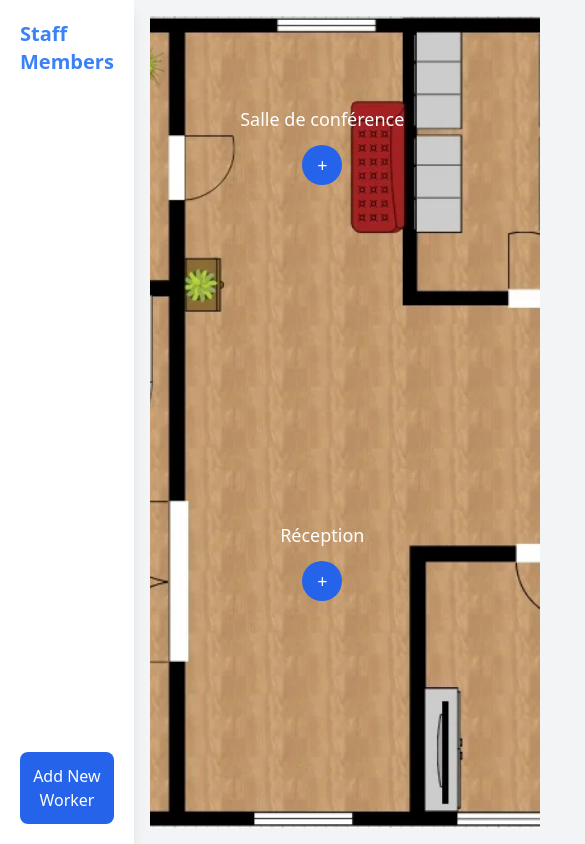
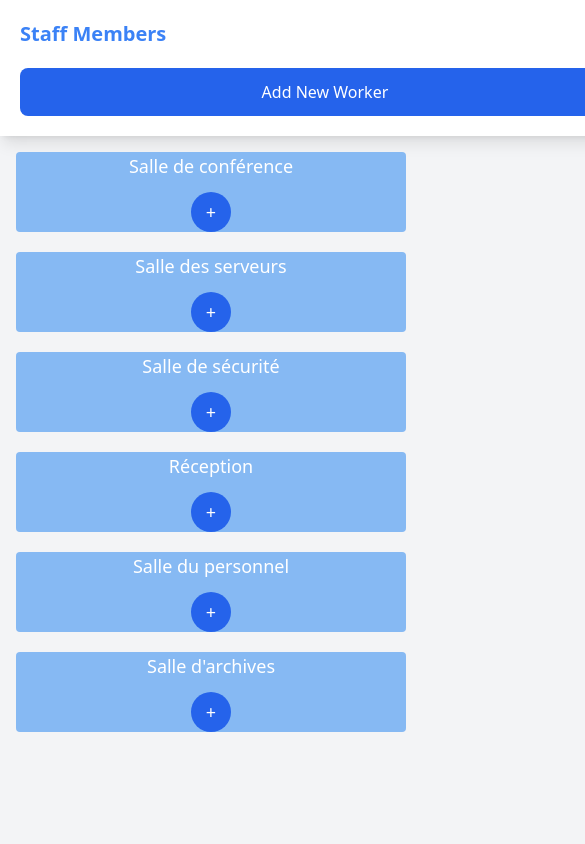
Before and after one commit to elmouhilih044-a11y/Workspace-Staff-Manager, a plain HTML site: page index.html in a window 390 px wide. Shown: the top 844 px of the page, 585 px wide, since content can reach past the window. Drawn offline with nearby package versions, Linux system fonts and the light colour scheme.

Commit message:
feat: add responsive design for mobile

```diff
--- a/assets/style.css
+++ b/assets/style.css
@@ -1,3 +1,10 @@
+
+body,
+.parent,
+aside {
+    min-width: 320px;
+}
+
 .parent {
     background-image: url(images/plan.webp);
     background-position: center;
@@ -9,6 +16,8 @@
     width: 100%;
     gap: 20px;
     margin: 1rem;
+
+
 
     grid-template-areas:
         "salleConference . salleServeurs salleSecurite"
@@ -52,3 +61,23 @@
     background-color: rgba(0, 246, 246, 0);
     width: 100%;
 }
+
+@media (max-width: 767px) {
+    .parent {
+        background-image: none !important;
+        grid-template-columns: 1fr !important;
+        grid-template-areas: none !important;
+        grid-template-rows: auto !important;
+    }
+
+    #salleConference,
+    #salleReception,
+    #salleServeurs,
+    #salleSecurite,
+    #sallePersonnel,
+    #salleArchives {
+        grid-area: auto !important;
+        border-radius: 4px;
+        background-color: rgb(134, 185, 243);
+    }
+}
--- a/index.html
+++ b/index.html
@@ -3,6 +3,7 @@
 
 <head>
     <meta charset="UTF-8">
+    <meta name="viewport" content="width=device-width, initial-scale=1.0">
     <script src="https://cdn.tailwindcss.com"></script>
     <script defer src="./assets/script.js"></script>
     <title>Workspace staff</title>
@@ -13,7 +14,7 @@
 
 
 
-    <div class="flex h-full">
+    <div class="flex flex-col md:flex-row min-h-screen">
 
         <!-- SIDEBAR -->
         <aside class="w-[77vh] bg-white shadow-lg p-5 flex flex-col">
```
Also changed, not shown: assets/script.js (line endings or trailing spaces).
